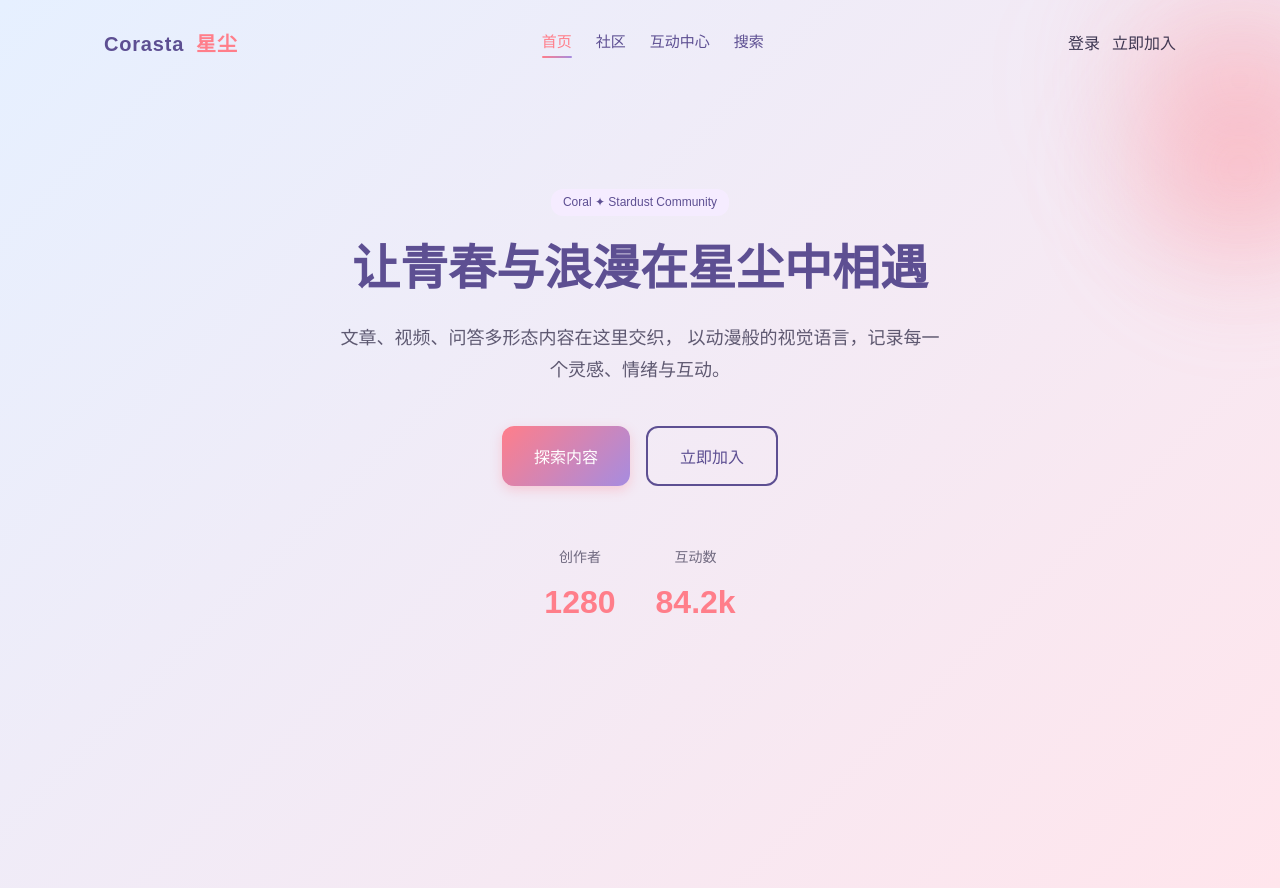
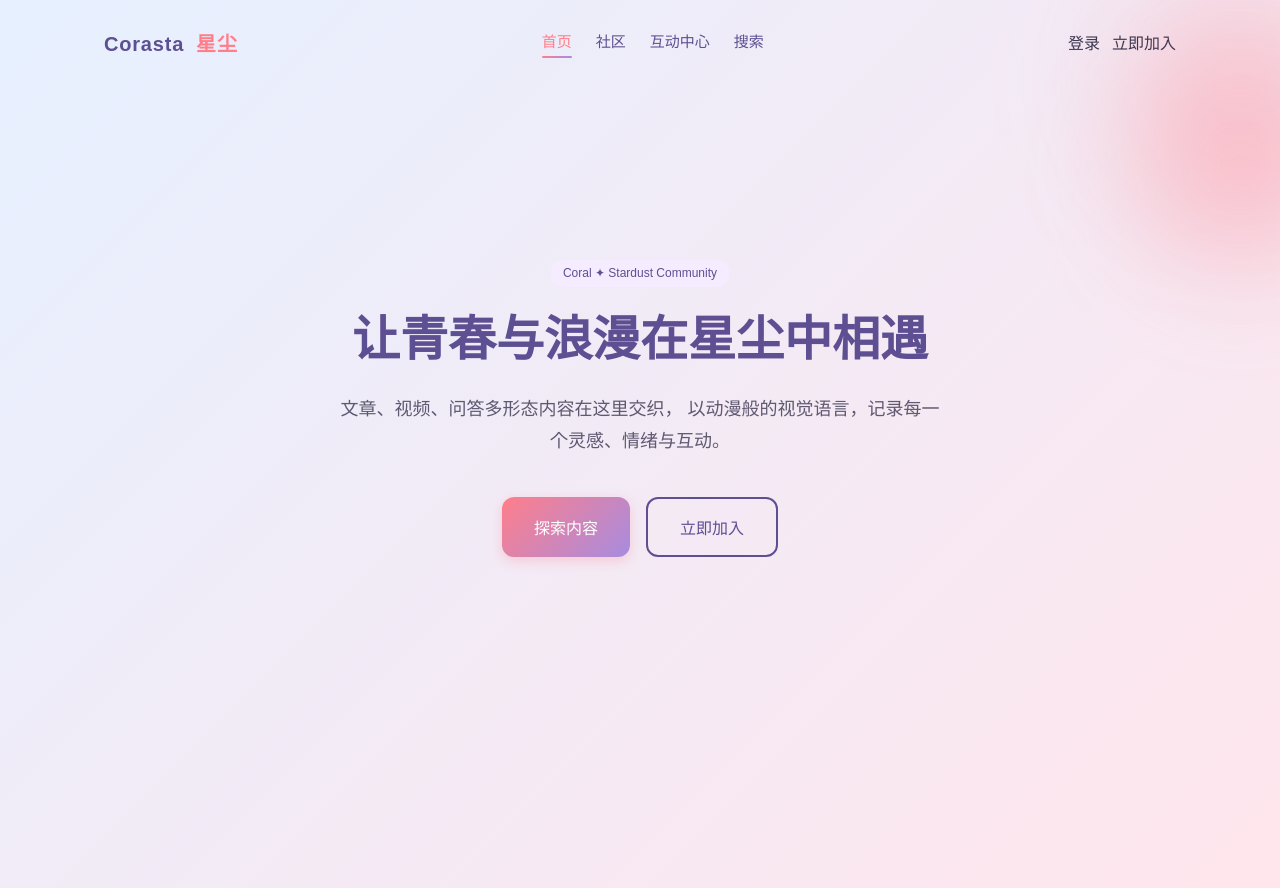
Before and after one commit to niahy/Corasta, a Vue app in the folder front/: page / in a window 1280 px wide. Shown: the top 888 px of the page. Built offline with nearby package versions, Linux system fonts and the light colour scheme; no server answers.

Commit message:
去除假数据

```diff
--- a/front/src/views/Home.vue
+++ b/front/src/views/Home.vue
@@ -15,16 +15,6 @@
             <div class="hero-actions">
               <Button variant="primary" size="large" to="/feed">探索内容</Button>
               <Button variant="outline" size="large" to="/auth/register">立即加入</Button>
-            </div>
-            <div class="stats-bar">
-              <div class="stat-item">
-                <div class="stat-label">创作者</div>
-                <div class="stat-value">1280</div>
-              </div>
-              <div class="stat-item">
-                <div class="stat-label">互动数</div>
-                <div class="stat-value">84.2k</div>
-              </div>
             </div>
           </div>
         </section>
@@ -105,30 +95,6 @@ const isLoggedIn = computed(() => userStore.isLoggedIn)
   display: flex;
   gap: 16px;
   justify-content: center;
-  margin-bottom: 60px;
-}
-
-.stats-bar {
-  display: flex;
-  gap: 40px;
-  justify-content: center;
-}
-
-.stat-item {
-  text-align: center;
-}
-
-.stat-label {
-  font-size: 14px;
-  color: var(--text-dark);
-  opacity: 0.7;
-  margin-bottom: 8px;
-}
-
-.stat-value {
-  font-size: 32px;
-  font-weight: 700;
-  color: var(--coral-pink);
 }
 
 @media (max-width: 768px) {
@@ -144,10 +110,5 @@ const isLoggedIn = computed(() => userStore.isLoggedIn)
     flex-direction: column;
     align-items: center;
   }
-
-  .stats-bar {
-    flex-direction: column;
-    gap: 24px;
-  }
 }
 </style>
```
